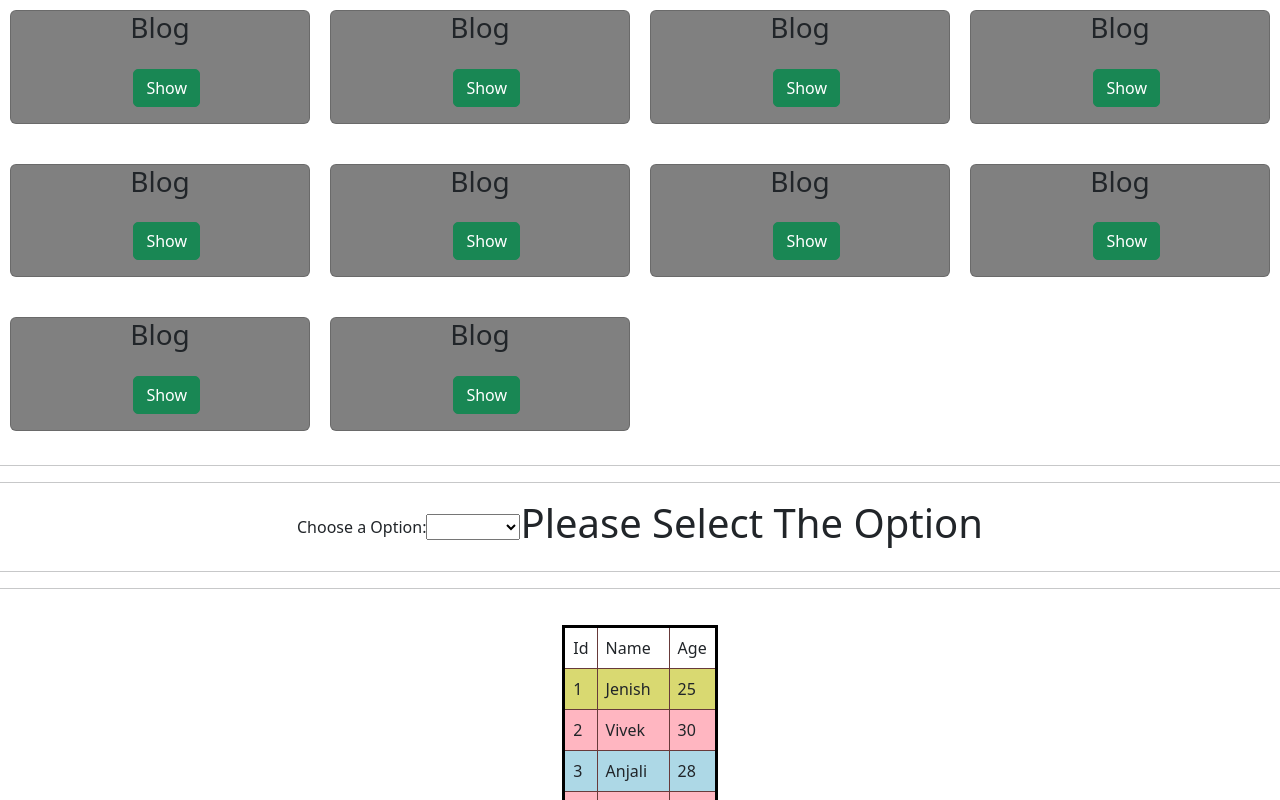
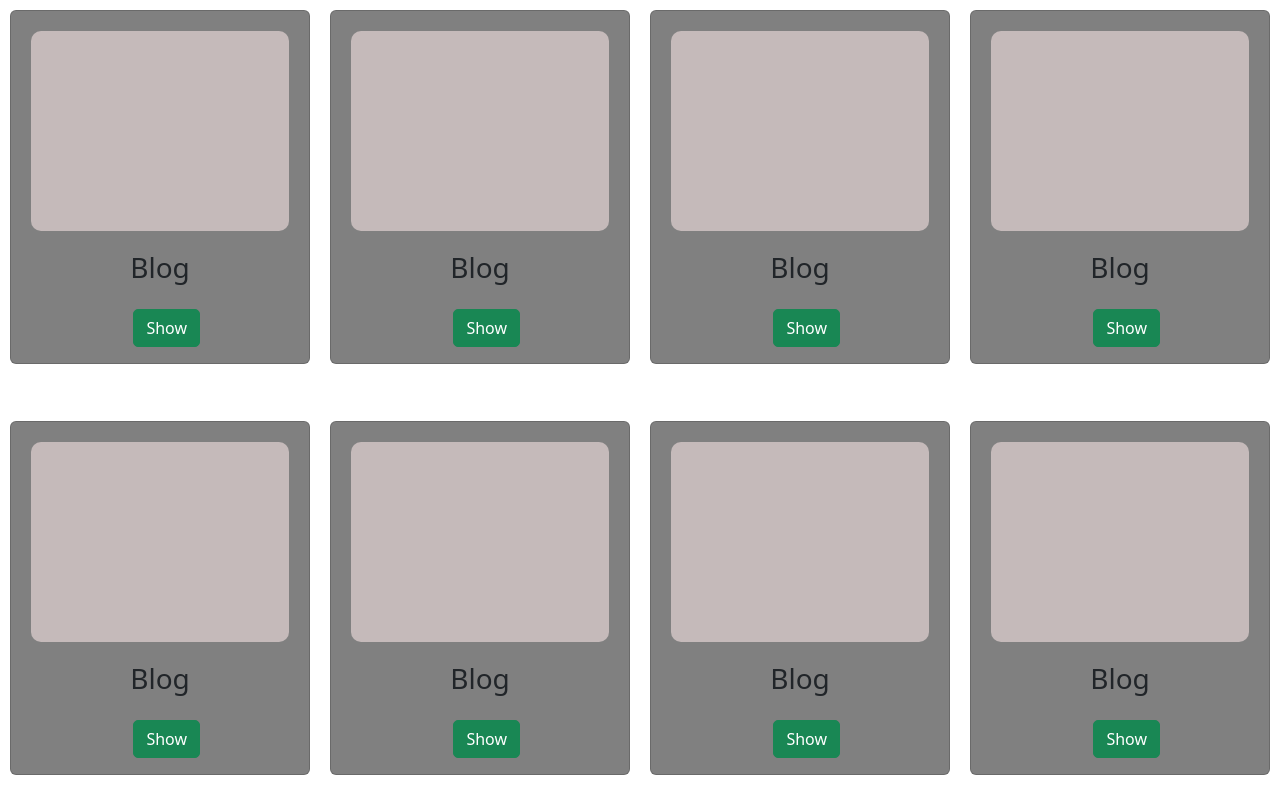
Before and after one commit to jenish-devmurari/bacancy-angular-training, an Angular app: page / in a window 1280 px wide. Shown: the top 800 px of the page. Built offline with nearby package versions, Linux system fonts and the light colour scheme.

Commit message:
Changes Complete

```diff
--- a/src/app/app.component.html
+++ b/src/app/app.component.html
@@ -1,52 +1,25 @@
-<!DOCTYPE html>
-<html lang="en">
-
-<head>
-    <meta charset="UTF-8">
-    <meta name="viewport" content="width=device-width, initial-scale=1.0">
-    <title>Document</title>
-</head>
-
-<body>
 <div class="card-container">
     <app-card *ngFor="let card of cardImages" [imageSource]="card"></app-card>
 </div>
 
 <br>
 <br>
+
 <hr>
 <hr>
+
 <div class="d-flex align-items-center justify-content-center">
     <label for="options">Choose a Option:</label> <br>
-        <select [(ngModel)]="option" id="options">
-
-            <option value="home">Home</option>
-            <option value="company">Company</option>
-            <option value="college">College</option>
-            <option value="school">School</option>
-            <option value="city">City</option>
+    <select [(ngModel)]="selectedOption" id="options">
+        <option *ngFor="let option of options" [value]="option">{{ option }}</option>
     </select>
 
-        <ng-container [ngSwitch]="option">
-
-            <div *ngSwitchCase="'home'">
-                <app-home></app-home>
-            </div>
-            <div *ngSwitchCase="'company'">
-                <app-company></app-company>
-            </div>
-            <div *ngSwitchCase="'college'">
-                <app-college></app-college>
-            </div>
-            <div *ngSwitchCase="'city'">
-                <app-not-found></app-not-found>
-            </div>
-            <div *ngSwitchCase="'school'">
-                <app-not-found></app-not-found>
-            </div>
-            <div *ngSwitchDefault>
-                <h1 class="text-center">Please Select The Option </h1>
-            </div>
+    <ng-container [ngSwitch]="selectedOption">
+        <app-home *ngSwitchCase="'Home'"></app-home>
+        <app-company *ngSwitchCase="'Company'"></app-company>
+        <app-college *ngSwitchCase="'College'"></app-college>
+        <app-not-found *ngSwitchCase="'City'"></app-not-found>
+        <app-not-found *ngSwitchCase="'School'"></app-not-found>
     </ng-container>
 
 </div>
@@ -56,13 +29,13 @@
 
 <div class="d-flex align-items-center justify-content-center">
     <table class="info-table">
-            <tr>
-                <td>Id</td>
-                <td>Name</td>
-                <td>Age</td>
-            </tr>
+        <thead class="text-center">
+            <th>Id</th>
+            <th>Name</th>
+            <th>Age</th>
+        </thead>
 
-            <tr *ngFor="let data of user;let i = index let odd = odd let even = even let first = first let last = last"
+        <tr *ngFor="let data of userList;let i = index let odd = odd let even = even let first = first let last = last"
             [ngClass]="{
                 'light-yellow': first,
                 'light-blue': even && !last && !first,
@@ -73,7 +46,6 @@
             <td>{{ i + 1 }}</td>
             <td>{{ data.name }}</td>
             <td>{{ data.age }}</td>
-
         </tr>
 
     </table>
@@ -85,6 +57,3 @@
 <div>
     <app-card-two></app-card-two>
 </div>
-</body>
-
-</html>
--- a/src/app/app.component.scss
+++ b/src/app/app.component.scss
@@ -3,7 +3,10 @@
    grid-template-columns: repeat(4, 20%);
    grid-gap: 5%;
 }
-
+.card-style {
+   width: 300px;
+   height: 400px;
+}
 .info-table {
    margin: 20px;
    border: 3px solid black;
--- a/src/app/app.component.ts
+++ b/src/app/app.component.ts
@@ -5,24 +5,24 @@ import { Component } from '@angular/core';
   templateUrl: './app.component.html',
   styleUrls: ['./app.component.scss']
 })
+
 export class AppComponent {
-  title = 'bacancy-angular-training';
-  cardImages: string[] = [
-    './assets/bacancy.png',
-    './assets/bacancy.png',
-    './assets/bacancy.png',
-    './assets/bacancy.png',
-    './assets/bacancy.png',
-    './assets/bacancy.png',
-    './assets/bacancy.png',
-    './assets/bacancy.png',
-    './assets/bacancy.png',
-    './assets/bacancy.png',
+  public title = 'bacancy-angular-training';
+  public cardImages: string[] = [
+    'assets/bacancy.png',
+    'assets/bacancy.png',
+    'assets/bacancy.png',
+    'assets/bacancy.png',
+    'assets/bacancy.png',
+    'assets/bacancy.png',
+    'assets/bacancy.png',
+    'assets/bacancy.png'
   ];
 
-  option: any;
+  public selectedOption: string = "";
+  public options: string[] = ['Home', 'Company', 'College', 'School', 'City'];
 
-  user: any[] = [
+  public userList = [
     { id: 0, name: 'Jenish', age: 25 },
     { id: 1, name: 'Vivek', age: 30 },
     { id: 2, name: 'Anjali', age: 28 },
@@ -30,7 +30,6 @@ export class AppComponent {
     { id: 4, name: 'Karan', age: 40 },
     { id: 5, name: 'Naman', age: 22 },
     { id: 6, name: 'Naman', age: 22 }
-
   ];
 
 }
--- a/src/app/card-two/card-two.component.html
+++ b/src/app/card-two/card-two.component.html
@@ -1,20 +1,9 @@
-<!DOCTYPE html>
-<html lang="en">
-
-<head>
-    <meta charset="UTF-8">
-    <meta name="viewport" content="width=device-width, initial-scale=1.0">
-    <title>Document</title>
-</head>
-
-<body>
-
 <div class="product-grid">
 
     <div class="product-card" *ngFor="let prod of product" [ngClass]="'prodCard'"
         [ngStyle]="{'border-bottom' : prod.isAvailable ? '5px solid green':'5px solid red'}">
 
-            <img [src]="prod.imgurl" class="card-img card-img-top" alt="Product Image">
+        <img [src]="prod.imgUrl" class="card-img card-img-top" alt="Product Image">
 
         <p [ngStyle]="{'text-align' :'center'}">{{prod.description}}</p>
 
@@ -27,11 +16,7 @@
             [ngStyle]="{'color' : prod.isAvailable ? 'green':'red','font-weight':'700'}">{{prod.isAvailable ?
             "Available In stock" :"NotAvailable In stock"}}</p>
 
-            <button *ngIf="prod.isAvailable"  [ngClass]="'buy-btn'">Buy</button>
+        <button *ngIf="prod.isAvailable" [ngClass]="'buy-btn'">Buy</button>
     </div>
 
 </div>
-
-</body>
-
-</html>
--- a/src/app/card-two/card-two.component.ts
+++ b/src/app/card-two/card-two.component.ts
@@ -5,11 +5,12 @@ import { Component } from '@angular/core';
   templateUrl: './card-two.component.html',
   styleUrls: ['./card-two.component.scss']
 })
+
 export class CardTwoComponent {
-  product: any[] = [
+  public product = [
     {
       id: 0,
-      imgurl: "./assets/watch.jpeg",
+      imgUrl: "assets/watch.jpeg",
       description: "Men's Stylish Watch",
       price: "$99",
       discountPrice: "$79.99",
@@ -17,7 +18,7 @@ export class CardTwoComponent {
     },
     {
       id: 1,
-      imgurl: "./assets/headphone.jpeg",
+      imgUrl: "assets/headphone.jpeg",
       description: "Brand New Headphone ",
       price: "$129",
       discountPrice: "$99.99",
@@ -25,7 +26,7 @@ export class CardTwoComponent {
     },
     {
       id: 2,
-      imgurl: "./assets/shoes.jpeg",
+      imgUrl: "assets/shoes.jpeg",
       description: "Men's Party-Wear Shoes With Black Color",
       price: "$199",
       discountPrice: "$179.99",
@@ -33,7 +34,7 @@ export class CardTwoComponent {
     },
     {
       id: 3,
-      imgurl: "./assets/camera.jpeg",
+      imgUrl: "assets/camera.jpeg",
       description: "Camera With High Quality",
       price: "$399",
       discountPrice: "$279.99",
--- a/src/app/card/card.component.html
+++ b/src/app/card/card.component.html
@@ -1,21 +1,9 @@
-<!DOCTYPE html>
-<html lang="en">
-
-<head>
-  <meta charset="UTF-8">
-  <meta name="viewport" content="width=device-width, initial-scale=1.0">
-  <title>Document</title>
-</head>
-
-<body>
-
-  <div class="card">
-    <img [src]="imageSource" *ngIf="showImage" class="card-img-top" alt="Card Image">
-    <h3 class="text-center">Blog</h3>
-    <div class="card-body">
-      <button class="btn btn-success" (click)="toggleEffect()">{{showImage ? "Hide" :"Show"}}</button>
-    </div>
+<div class="card">
+  <div class="image-container">
+    <img [src]="imageSource" *ngIf="showImage" [ngClass]="showImage ?'card-img':'card-back'" alt="Card Image">
   </div>
-</body>
-
-</html>
+  <h3 class="text-center">Blog</h3>
+  <div class="card-body">
+    <button class="btn btn-success" (click)="toggleEffect()">{{showImage ? hide : show}}</button>
+  </div>
+</div>
--- a/src/app/card/card.component.scss
+++ b/src/app/card/card.component.scss
@@ -1,13 +1,23 @@
-body {
 .card {
   width: 300px;
   margin: 10px;
   background-color: grey;
+}
+
+.image-container {
+  height: 200px;
+  width: auto;
+  background-color: rgb(197, 186, 186);
+  border-radius: 10px;
+  margin: 20px;
+}
+
+.card-img {
+  height: 200px;
+}
 
 .btn {
   position: relative;
   border-radius: 5px;
   margin-left: 40%;
 }
-  }
-}
--- a/src/app/card/card.component.ts
+++ b/src/app/card/card.component.ts
@@ -7,12 +7,14 @@ import { Component, Input } from '@angular/core';
 })
 export class CardComponent {
 
-  showImage: boolean = false;
-  @Input() imageSource: any;
+  public showImage: boolean = false;
+  @Input() public imageSource: any;
+
+  public hide: string = "Hide";
+  public show: string = "Show";
 
 
-
-  toggleEffect() {
+  public toggleEffect(): void {
     this.showImage = !this.showImage;
   }
 }
--- a/src/app/core/college/college.component.html
+++ b/src/app/core/college/college.component.html
@@ -1,14 +1 @@
-<!DOCTYPE html>
-<html lang="en">
-
-<head>
-    <meta charset="UTF-8">
-    <meta name="viewport" content="width=device-width, initial-scale=1.0">
-    <title>Document</title>
-</head>
-
-<body>
-    <h1 class="text-center" [ngStyle]="{'color': 'green'}">Welcome To College</h1>
-</body>
-
-</html>
+<h1 class="text-center" [ngStyle]="{'color': 'green'}">Welcome To College</h1>
--- a/src/app/core/company/company.component.html
+++ b/src/app/core/company/company.component.html
@@ -1,14 +1 @@
-<!DOCTYPE html>
-<html lang="en">
-
-<head>
-    <meta charset="UTF-8">
-    <meta name="viewport" content="width=device-width, initial-scale=1.0">
-    <title>Document</title>
-</head>
-
-<body>
-    <h1 class="text-center" [ngStyle]="{'color': 'green'}">Welcome To Company</h1>
-</body>
-
-</html>
+<h1 class="text-center" [ngStyle]="{'color': 'green'}">Welcome To Company</h1>
--- a/src/app/core/home/home.component.html
+++ b/src/app/core/home/home.component.html
@@ -1,15 +1 @@
-<!DOCTYPE html>
-<html lang="en">
-
-<head>
-    <meta charset="UTF-8">
-    <meta name="viewport" content="width=device-width, initial-scale=1.0">
-    <title>Document</title>
-</head>
-
-<body>
-
-    <h1 class="text-center" [ngStyle]="{'color': 'green'}">Welcome To Home Page</h1>
-</body>
-
-</html>
+<h1 class="text-center" [ngStyle]="{'color': 'green'}">Welcome To Home Page</h1>
--- a/src/app/core/not-found/not-found.component.html
+++ b/src/app/core/not-found/not-found.component.html
@@ -1,14 +1 @@
-<!DOCTYPE html>
-<html lang="en">
-
-<head>
-    <meta charset="UTF-8">
-    <meta name="viewport" content="width=device-width, initial-scale=1.0">
-    <title>Document</title>
-</head>
-
-<body>
-    <h1 [ngStyle]="{'color': 'red'}">Opps!! Not-found </h1>
-</body>
-
-</html>
+<h1 [ngStyle]="{'color': 'red'}">Not-found </h1>
```
Lines whose indentation alone changed are shown as unchanged.
